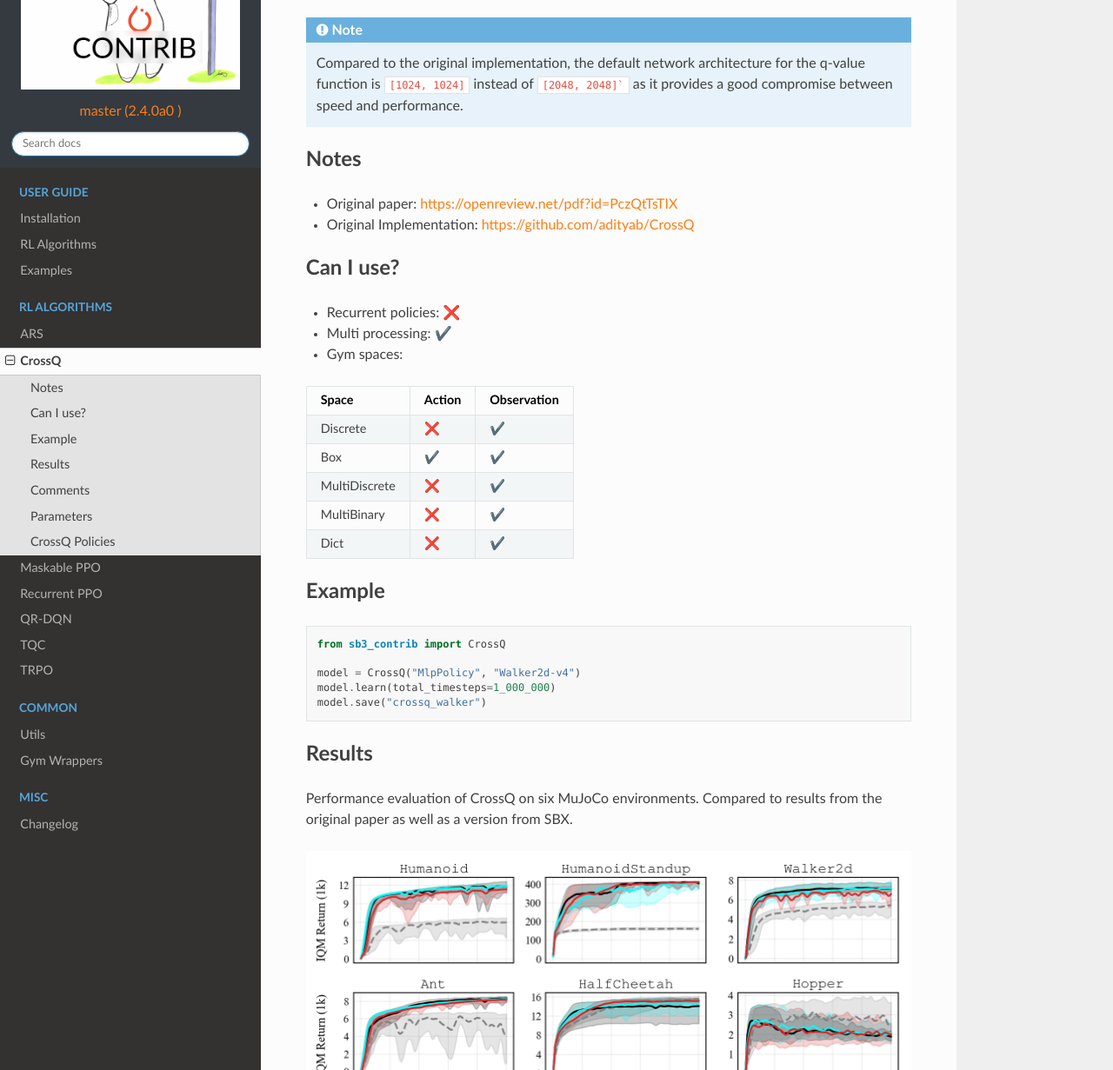
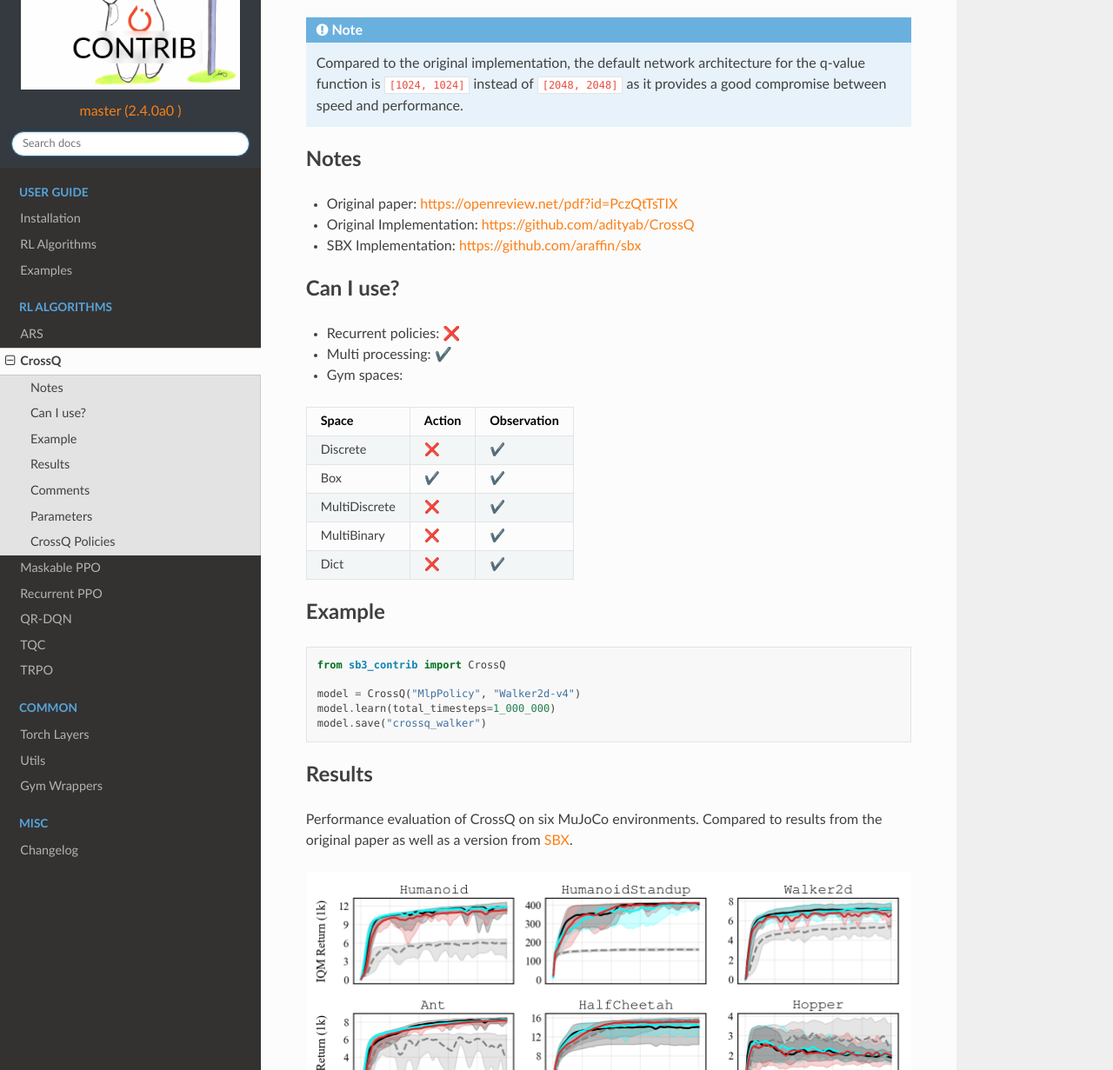
Before and after one commit to Stable-Baselines-Team/stable-baselines3-contrib, a Sphinx documentation site: the page built from docs/modules/crossq.rst, in a window 1280 px wide and 1400 px high, scrolled down 468 px, cut to the strip 169-1400 px from the top of the window. Shown: the whole strip at 87% size. Built offline with Sphinx 7.4.7 and the Read the Docs theme 2.0.0, drawn with Linux system fonts in a browser that asks for light colours.

Commit message:
Update documentation

````diff
--- a/docs/index.rst
+++ b/docs/index.rst
@@ -43,6 +43,7 @@ RL Baselines3 Zoo also offers a simple interface to train, evaluate agents and d
   :maxdepth: 1
   :caption: Common
 
+  common/torch_layers
   common/utils
   common/wrappers
 
--- a/docs/modules/crossq.rst
+++ b/docs/modules/crossq.rst
@@ -24,13 +24,14 @@ This yield a simpler and more sample-efficient algorithm without requiring high
 .. note::
 
   Compared to the original implementation, the default network architecture for the q-value function is ``[1024, 1024]``
-  instead of ``[2048, 2048]``` as it provides a good compromise between speed and performance.
+  instead of ``[2048, 2048]`` as it provides a good compromise between speed and performance.
 
 Notes
 -----
 
 - Original paper: https://openreview.net/pdf?id=PczQtTsTIX
 - Original Implementation: https://github.com/adityab/CrossQ
+- SBX Implementation: https://github.com/araffin/sbx
 
 
 Can I use?
@@ -68,7 +69,7 @@ Results
 -------
 
 Performance evaluation of CrossQ on six MuJoCo environments.
-Compared to results from the original paper as well as a version from SBX.
+Compared to results from the original paper as well as a version from `SBX <https://github.com/araffin/sbx>`_.
 
 .. image:: ../images/crossQ_performance.png
 
````
Also changed, not shown: docs/common/torch_layers.rst (added, +7 -0 lines), docs/guide/examples.rst (+8 -8 lines), 1 other file.
